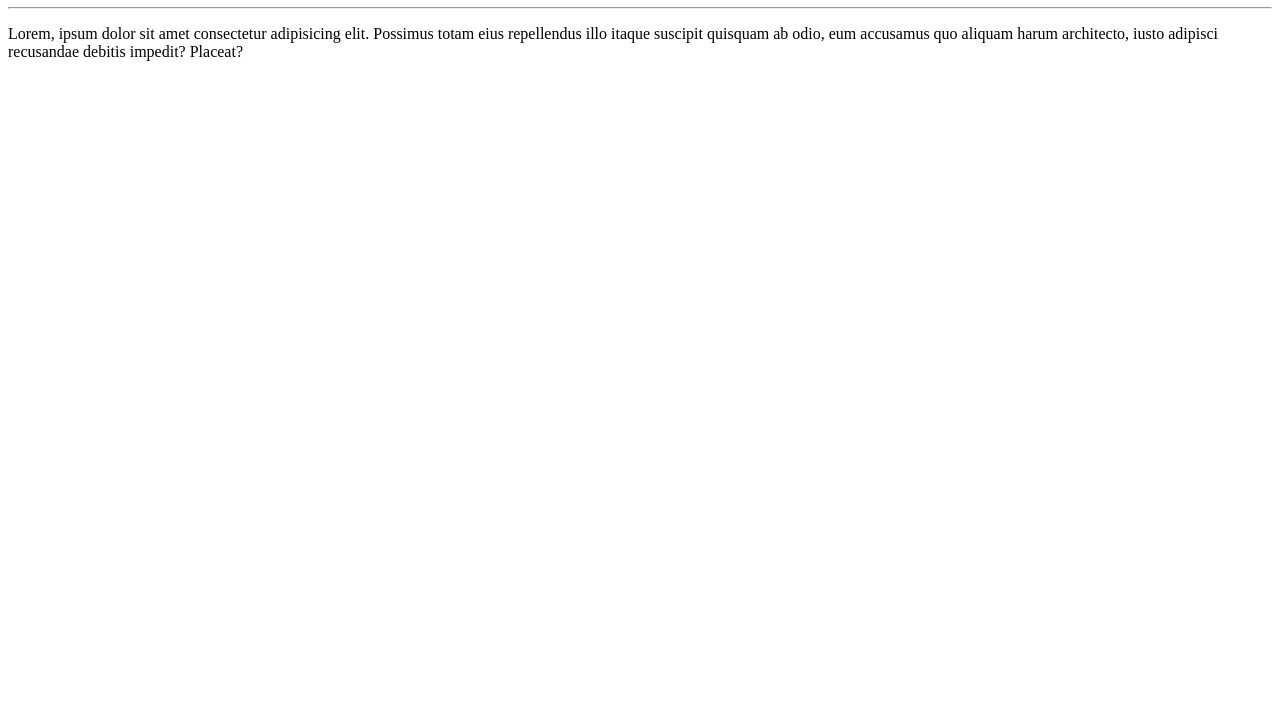
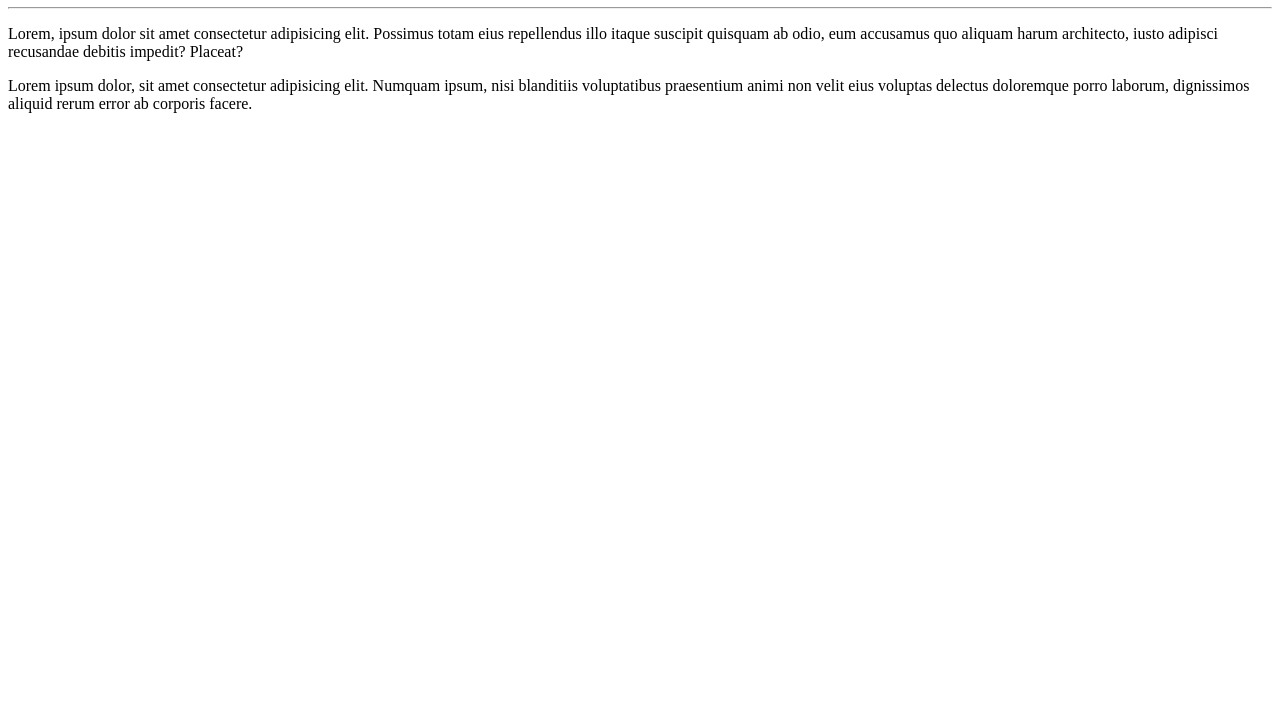
Before and after one commit to rogeriosf98/Ola-mundo, a plain HTML site: page site-exemplo/index.html in a window 1280 px wide. Shown: the part 73-800 px from the top of the page. Drawn offline with Linux system fonts and the light colour scheme.

Commit message:
atualização de paragrafo

```diff
--- a/site-exemplo/index.html
+++ b/site-exemplo/index.html
@@ -9,5 +9,7 @@
     <h1>Olá, Mundo!</h1>
     <hr>
     <p>Lorem, ipsum dolor sit amet consectetur adipisicing elit. Possimus totam eius repellendus illo itaque suscipit quisquam ab odio, eum accusamus quo aliquam harum architecto, iusto adipisci recusandae debitis impedit? Placeat?</p>
+    <p>Lorem ipsum dolor, sit amet consectetur adipisicing elit. Numquam ipsum, nisi blanditiis voluptatibus praesentium animi non velit eius voluptas delectus doloremque porro laborum, dignissimos aliquid rerum error ab corporis facere.
+    </p>
 </body>
 </html>
```
